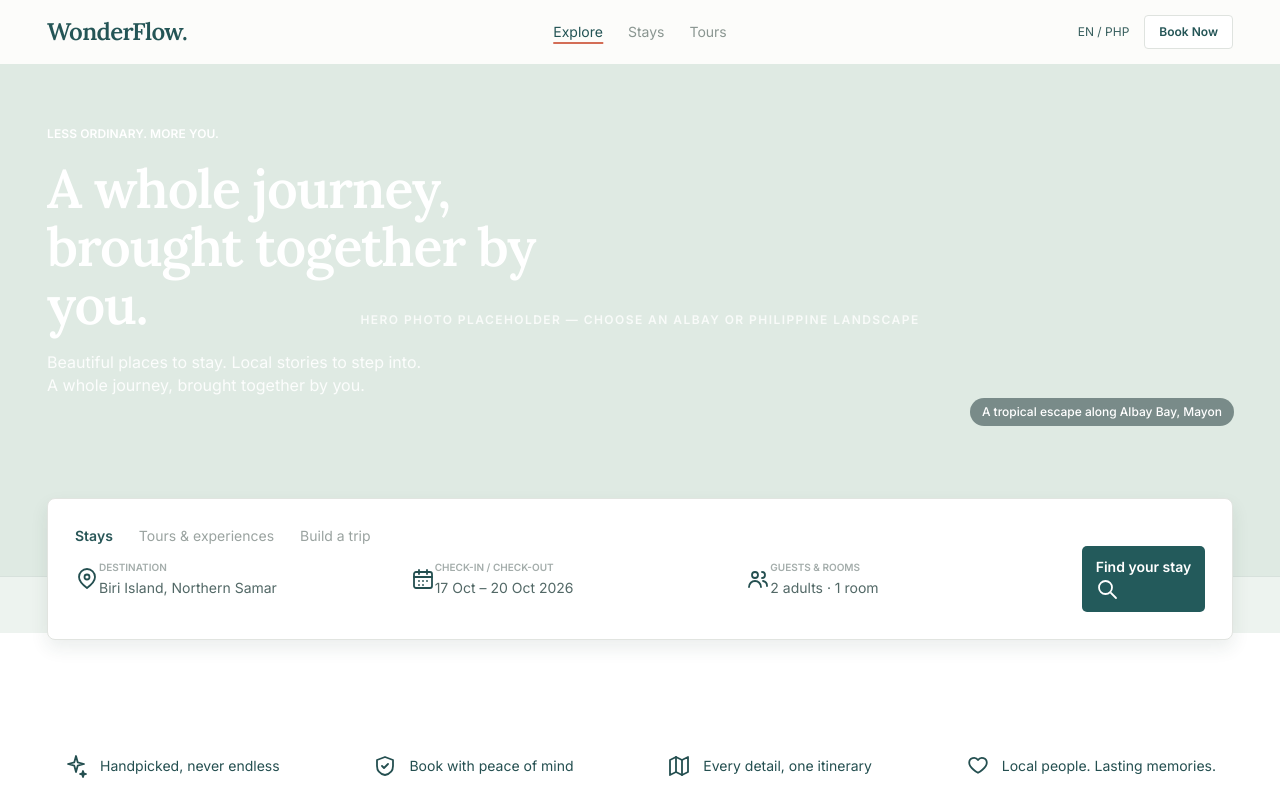
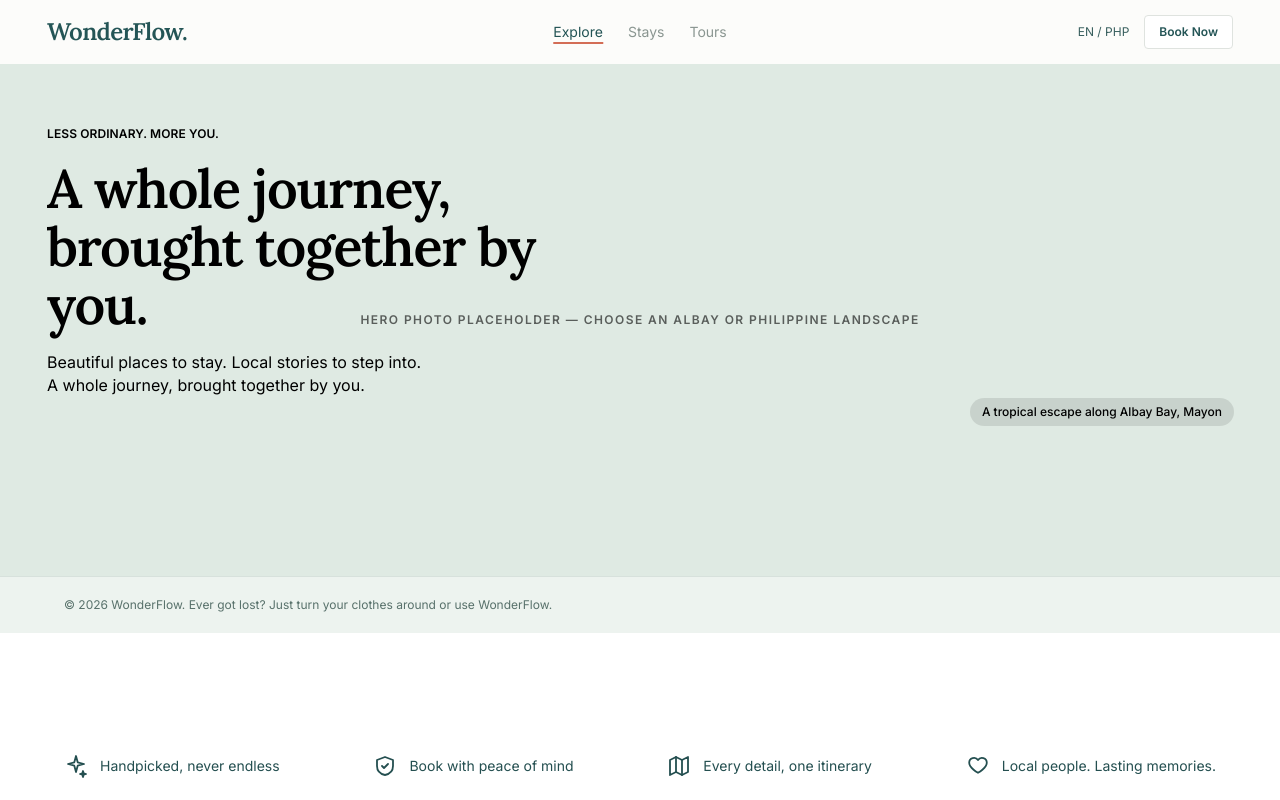
Before and after one commit to Harukino1/WanderFlow, a React (Vite) app: page / in a window 1280 px wide. Built offline with nearby package versions, Linux system fonts and the light colour scheme.

Commit message:
feat: removed every unused contents and stuff

```diff
--- a/src/components/WonderFlowShared.jsx
+++ b/src/components/WonderFlowShared.jsx
@@ -126,37 +126,7 @@ export function Footer() {
   return (
     <footer className="flex items-center justify-between border-t border-[#d7e1dc] bg-[#edf3ef] px-[clamp(25px,5vw,90px)] py-5 text-xs text-[#58716b] max-[760px]:grid max-[760px]:gap-3">
       <p className="m-0">{pageContent.footer.copyright}</p>
-      <nav
-        className="flex gap-6 max-[760px]:gap-4"
-        aria-label={pageContent.footer.links[0][0]}
-      >
-        {pageContent.footer.links.map(([label, href]) => (
-          <a
-            className="text-inherit no-underline hover:text-[#245556]"
-            href={href}
-            key={label}
-          >
-            {label}
-          </a>
-        ))}
-      </nav>
     </footer>
-  );
-}
-
-export function SearchField({ icon, label, value }) {
-  return (
-    <div className="flex min-w-0 flex-1 items-center max-[760px]:col-span-2">
-      <LineIcon name={icon} />
-      <div>
-        <span className="mb-[3px] block whitespace-nowrap text-[10px] font-semibold text-[#a4adab]">
-          {label}
-        </span>
-        <span className="block whitespace-nowrap text-sm text-[#526866]">
-          {value}
-        </span>
-      </div>
-    </div>
   );
 }
 
--- a/src/data/content.js
+++ b/src/data/content.js
@@ -167,8 +167,6 @@ export const pageContent = {
     priceSeparator: " × ",
     perNight: "/ night",
     standardRoom: "Standard room",
-    staySearchAction: "Find your stay",
-    tourSearchAction: "Find tours",
     viewRooms: "View rooms",
   },
   reviewSection: {
@@ -217,12 +215,7 @@ export const pageContent = {
     { label: "Tours", href: "/tours" },
   ],
   footer: {
-    copyright: "© 2026 WonderFlow. Travel with intention.",
-    links: [
-      ["About", "#about"],
-      ["Contact", "#contact"],
-      ["Privacy", "#privacy"],
-    ],
+    copyright: "© 2026 WonderFlow. Ever got lost? Just turn your clothes around or use WonderFlow.",
   },
   landing: {
     eyebrow: "LESS ORDINARY. MORE YOU.",
@@ -232,9 +225,6 @@ export const pageContent = {
     heroImage:
       "Hero photo placeholder — choose an Albay or Philippine landscape",
     heroCaption: "A tropical escape along Albay Bay, Mayon",
-    searchLabel: "Search for a trip",
-    searchTabs: ["Stays", "Tours & experiences", "Build a trip"],
-    searchAction: "Find your stay",
     features: [
       ["sparkle", "Handpicked, never endless"],
       ["shield", "Book with peace of mind"],
@@ -254,7 +244,6 @@ export const pageContent = {
     viewRooms: "View rooms",
     removeFilter: "Remove {filter} filter",
     matchTitle: "Matches your selected filters",
-    searchAction: "Find your stay",
   },
   hotel: {
     review: {
@@ -336,20 +325,9 @@ export const pageContent = {
     filterTitle: "Find your kind of day",
     reset: "Reset",
     results: "Experiences",
-    searchAction: "Find tours",
     categoryAll: "All experiences",
-    searchFields: [
-      { icon: "location", label: "DESTINATION", value: "Mayon, Albay" },
-      { icon: "calendar", label: "WHEN", value: "14–16 Jun 2027" },
-      { icon: "people", label: "TRAVELERS", value: "2 adults" },
-    ],
   },
   tour: {
-    searchFields: [
-      { icon: "location", label: "DESTINATION", value: "Mayon, Albay" },
-      { icon: "calendar", label: "WHEN", value: "14–16 Jun 2027" },
-      { icon: "people", label: "TRAVELERS", value: "2 adults" },
-    ],
     gallery: [
       {
         url: "",
--- a/src/data/searchFields.js
+++ /dev/null
@@ -1,7 +0,0 @@
-const searchFields = [
-  { icon: 'location', label: 'DESTINATION', value: 'Biri Island, Northern Samar' },
-  { icon: 'calendar', label: 'CHECK-IN / CHECK-OUT', value: '17 Oct – 20 Oct 2026' },
-  { icon: 'people', label: 'GUESTS & ROOMS', value: '2 adults · 1 room' },
-]
-
-export default searchFields
--- a/src/pages/LandingPage.jsx
+++ b/src/pages/LandingPage.jsx
@@ -3,16 +3,14 @@ import {
   Header,
   LineIcon,
   PlaceholderImage,
-  SearchField,
 } from "../components/WonderFlowShared.jsx";
-import searchFields from "../data/searchFields.js";
 import { pageContent } from "../data/content.js";
 
 function Hero() {
   const { landing } = pageContent;
   return (
     <section
-      className="relative h-[clamp(400px,64vh,680px)] bg-[#235a5b] text-white"
+      className="relative h-[clamp(400px,64vh,680px)] bg-[#dfeae3] text-black"
       id="explore"
     >
       <div className="relative z-10 px-[47px] pt-[62px] max-[760px]:px-[25px] max-[760px]:pt-[65px]">
@@ -22,50 +20,17 @@ function Hero() {
         <h1 className="mb-[17px] whitespace-pre-line font-['Lora',Georgia,serif] text-[clamp(47px,4.2vw,68px)] font-semibold leading-[1.08] tracking-[-1.2px] max-[760px]:text-[clamp(37px,10vw,48px)]">
           {landing.title}
         </h1>
-        <p className="whitespace-pre-line text-base leading-[1.45] text-white/90">
+        <p className="whitespace-pre-line text-base leading-[1.45] text-black">
           {landing.description}
         </p>
       </div>
       <PlaceholderImage
-        className="absolute inset-0 -z-0 h-full w-full rounded-none bg-[#235a5b]/40 text-white/80"
+        className="absolute inset-0 -z-0 h-full w-full rounded-none bg-[#dfeae3] text-black/60"
         label={landing.heroImage}
       />
-      <p className="hero-caption absolute right-[46px] z-10 m-0 rounded-full bg-[rgba(9,37,38,.48)] px-3 py-1.5 text-xs font-medium text-white max-[760px]:right-[25px]">
+      <p className="hero-caption absolute right-[46px] z-10 m-0 rounded-full bg-black/10 px-3 py-1.5 text-xs font-medium text-black max-[760px]:right-[25px]">
         {landing.heroCaption}
       </p>
-    </section>
-  );
-}
-
-function SearchPanel() {
-  const { landing } = pageContent;
-  return (
-    <section
-      className="absolute left-[clamp(16px,4vw,47px)] right-[clamp(16px,4vw,47px)] top-[calc(clamp(59px,8vh,80px)+clamp(400px,64vh,680px)-78px)] z-20 min-h-[86px] rounded-lg border border-[#e1e4e0] bg-white p-[27px] shadow-[0_8px_18px_rgba(31,65,60,.09)] max-[760px]:top-[390px] max-[760px]:p-[14px]"
-      aria-label={landing.searchLabel}
-    >
-      <div className="flex h-5 gap-[26px]">
-        {landing.searchTabs.map((tab, index) => (
-          <button
-            className={`cursor-pointer border-0 bg-transparent p-0 text-sm ${index === 0 ? "font-semibold text-[#285657]" : "text-[#9aa3a0]"}`}
-            type="button"
-            key={tab}
-          >
-            {tab}
-          </button>
-        ))}
-      </div>
-      <div className="flex items-center gap-[25px] max-[760px]:grid max-[760px]:grid-cols-2 max-[760px]:gap-x-2 max-[760px]:gap-y-[14px]">
-        {searchFields.map((field) => (
-          <SearchField {...field} key={field.label} />
-        ))}
-        <button
-          className="min-w-[123px] cursor-pointer rounded-[5px] border-0 bg-[#235a5b] px-[13px] py-[11px] text-sm font-semibold text-white max-[760px]:col-span-2 max-[760px]:w-full"
-          type="button"
-        >
-          {landing.searchAction} <LineIcon name="search" />
-        </button>
-      </div>
     </section>
   );
 }
@@ -76,7 +41,6 @@ export default function LandingPage() {
     <main className="relative min-h-screen overflow-hidden bg-white font-['Inter',Arial,sans-serif] text-[#244f50]">
       <Header />
       <Hero />
-      <SearchPanel />
       <section className="absolute left-0 right-0 top-[calc(clamp(59px,8vh,80px)+clamp(400px,64vh,680px)+105px)] z-10 flex justify-between px-[clamp(25px,5vw,90px)] pt-[73px] max-[760px]:static max-[760px]:grid max-[760px]:grid-cols-2 max-[760px]:gap-x-3 max-[760px]:gap-y-[22px] max-[760px]:px-[25px] max-[760px]:pb-[30px] max-[760px]:pt-20">
         {landing.features.map(([icon, text]) => (
           <div
--- a/src/pages/TourDetailPage.jsx
+++ b/src/pages/TourDetailPage.jsx
@@ -6,29 +6,8 @@ import {
   LineIcon,
   PlaceholderImage,
   ReviewSection,
-  SearchField,
 } from "../components/WonderFlowShared.jsx";
 import { pageContent, tours } from "../data/content.js";
-
-function TourSearch() {
-  const { searchFields } = pageContent.tour;
-
-  return (
-    <div className="tour-detail-search bg-[#f0ede4] px-[clamp(32px,6vw,90px)] py-3">
-      <div className="mx-auto flex max-w-[1280px] items-center gap-7 rounded-lg border border-[#e1e4df] bg-white px-4 py-3 shadow-[0_8px_18px_rgba(31,65,60,.08)] max-[760px]:grid max-[760px]:grid-cols-2">
-        {searchFields.map((field) => (
-          <SearchField {...field} key={field.label} />
-        ))}
-        <button
-          className="rounded-[5px] border-0 bg-[#235a5b] px-4 py-3 text-xs font-semibold text-white max-[760px]:col-span-2"
-          type="button"
-        >
-          {pageContent.common.tourSearchAction} <LineIcon name="search" />
-        </button>
-      </div>
-    </div>
-  );
-}
 
 function TourReviewModal({
   tour,
@@ -280,7 +259,6 @@ export default function TourDetailPage() {
   return (
     <main className="tour-detail-page bg-[#faf9f4] font-['Inter',Arial,sans-serif] text-[#244f50]">
       <Header activePage="tours" />
-      <TourSearch />
       <div className="mx-auto max-w-[1280px] px-[clamp(32px,6vw,90px)] py-6">
         <div className="flex items-end justify-between gap-5 max-[760px]:block">
           <div>
--- a/src/pages/TourPage.jsx
+++ b/src/pages/TourPage.jsx
@@ -2,59 +2,10 @@ import {
   CatalogImage,
   Footer,
   Header,
-  LineIcon,
   PlaceholderImage,
 } from "../components/WonderFlowShared.jsx";
 import { useMemo, useState } from "react";
 import { pageContent, tours } from "../data/content.js";
-
-function TourSearch() {
-  const { searchFields } = pageContent.tours;
-
-  return (
-    <section className="tour-search mx-auto flex max-w-[1280px] items-center gap-8 rounded-lg border border-[#e1e4df] bg-white px-5 py-3 shadow-[0_8px_18px_rgba(31,65,60,.08)] max-[760px]:grid max-[760px]:grid-cols-2 max-[760px]:gap-4">
-      <div className="flex min-w-0 flex-1 items-center gap-3">
-        <LineIcon name="location" />
-        <div>
-          <span className="block text-[10px] font-semibold text-[#a4adab]">
-            {searchFields[0].label}
-          </span>
-          <span className="text-sm text-[#526866]">
-            {searchFields[0].value}
-          </span>
-        </div>
-      </div>
-      <div className="flex min-w-0 flex-1 items-center gap-3">
-        <LineIcon name="calendar" />
-        <div>
-          <span className="block text-[10px] font-semibold text-[#a4adab]">
-            {searchFields[1].label}
-          </span>
-          <span className="text-sm text-[#526866]">
-            {searchFields[1].value}
-          </span>
-        </div>
-      </div>
-      <div className="flex min-w-0 flex-1 items-center gap-3">
-        <LineIcon name="people" />
-        <div>
-          <span className="block text-[10px] font-semibold text-[#a4adab]">
-            {searchFields[2].label}
-          </span>
-          <span className="text-sm text-[#526866]">
-            {searchFields[2].value}
-          </span>
-        </div>
-      </div>
-      <button
-        className="rounded-[5px] border-0 bg-[#235a5b] px-4 py-3 text-sm font-semibold text-white max-[760px]:col-span-2"
-        type="button"
-      >
-        {pageContent.tours.searchAction} <LineIcon name="search" />
-      </button>
-    </section>
-  );
-}
 
 function TourCard({ tour }) {
   const openDetails = () => {
@@ -193,7 +144,6 @@ export default function TourPage() {
         />
       </section>
       <div className="px-[clamp(32px,6vw,90px)] py-4">
-        <TourSearch />
         <div className="mt-4 flex flex-wrap gap-2">
           {pageContent.tours.categories.map((category) => (
             <button
```
Also changed, not shown: src/pages/HotelDetailPage.jsx (+0 -17 lines), src/pages/StaysPage.jsx (+0 -24 lines).
